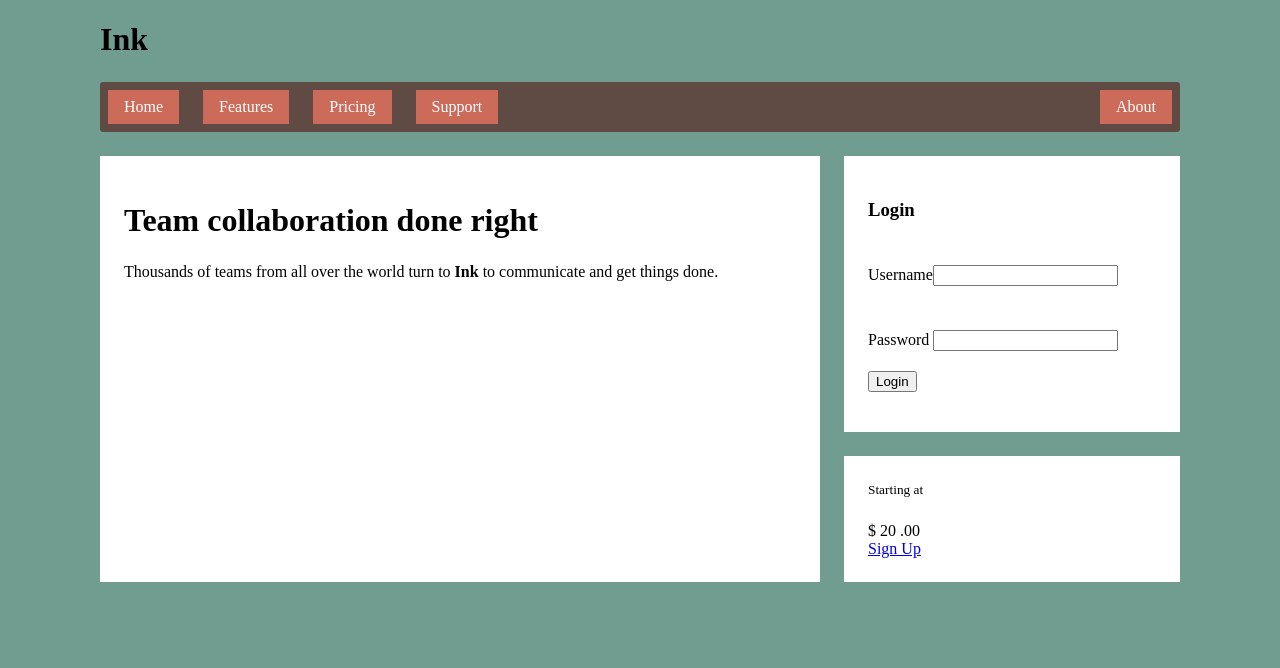
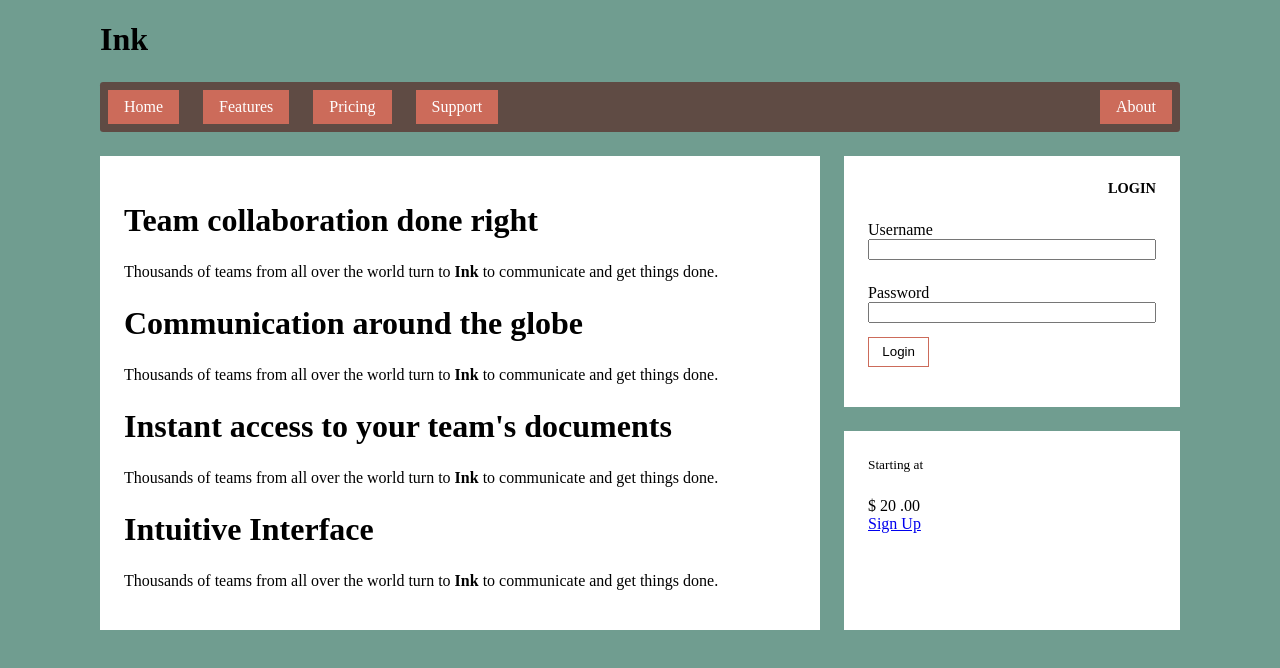
Before and after one commit to alexey-korablin/css_in_depth, a plain HTML site: page flex/flex.html in a window 1280 px wide. Drawn offline with Linux system fonts and the light colour scheme.

Commit message:
005_02 Ch5 5.4 Alignment, spacing and other details

```diff
--- a/flex/flex.css
+++ b/flex/flex.css
@@ -80,6 +80,7 @@ body * + * {
 }
 
 /*
+>>>
 свойство flex содержит три свойства:
     flex-grow -- default auto (зависит от контента)
     flex-shrink -- default 1
@@ -87,20 +88,66 @@ body * + * {
 можно записать так: flex: 2 (flex-grow - 2, flex-shrink и flex-basis значения по умолчанию)
 или так: flex: 2 1 0% // две записи эквивалентны
 
-flex-basis -- на этом свойстве базируются flex-grow и flex-shrink. Данное свойство задает основной размер элемента. Значения могут быть те же что и для width (px, em, $)
+>>>flex-basis -- на этом свойстве базируются flex-grow и flex-shrink. Данное свойство задает основной размер элемента. Значения могут быть те же что и для width (px, em, $)
 Когда flex-basis задан елементу может понадобиться расти или сжиматься, чтобы заполнить или поместиться в контейнер. Это определяется значениями flex-shrink и flex-grow
 
-flex-grow -- не может быть отрицательным. Если flex-grow - 0 - это значит, что он не сможет вырасти больше чем указано в flex-basis. В противном случае элемент будет растягиваться занимая все оставшееся пространство своего контейнера.
+>>>flex-grow -- не может быть отрицательным. Если flex-grow - 0 - это значит, что он не сможет вырасти больше чем указано в flex-basis. В противном случае элемент будет растягиваться занимая все оставшееся пространство своего контейнера.
 Если flex-basis: 0%, а flex-grow: 1 - это будет означать, что ширина блока 0%, оставшееся пространство - 100% за исключением отступов и блок растянется на всю оставшуюся ширину.
 Если же два блока имеют одинаково значение flex-basis:0%, а значение flex-grow у них 1 и 2, то их ширины будут относится друг к другу как 2/3 к 1/3
 
 Лучше пользоваться сокращением -- flex: 2, чем задавать свойства по отдельности. так как при втором подходе дефолтные значения не устанавливаются и вероятность ошибки возрастает.
+
+>>>flex-shrink - следует тем же правилам, что и flex-grow. Если после установления базового размера контейнер будет занимать больше места чем есть в родителе, то он выйдет за его пределы. flex-shrink говорит о том, может ли контейнем быть сжат.
+Значения:
+    flex-shrink: 0 -- контейнер не может быть сжат
+    любые другие значения говорят о том, что контейнер будет сжиматься до тех пор, пока не выйдет за пределы родителя.
+Эффект двух колонок с соотношением размеров 1/3 к 2/3 с помощью flex-shrink может быть достигнут так: flex-shrink: 66.67% и flex-shrink: 33.33% -- эквивалентно 1 1 66.67% и 1 1 33.33%
+
+>>>Варианты использования:
+    -- flex: none | flex: none | flex: none -- создаст три колонки, ширина которых будет зависеть от контента, при этом они не обязательно заполнят ширину родительского контейнера
+    -- flex: 0 0 300px | flex: 1 -- первый контейнер будет равен ширине 300px или меньше (max-width), второй - займет все оставшееся пространство
+    -- flex: 0 0 200px | flex: 1 | flex: 0 0 200px -- два крайних контейнера будут равны макисмальной ширине 200px, а второй, центральный - займет всю оставшуюся ширину
+    -- flex: 50% | flex: 25% | flex: 25% -- левый контейнер займет половину всей ширины, два других займут четвертую часть каждый
+
+>>>Flex-direction
+flex-direction - применяется ко всему контейнеру. Изначальное значение row - заставляет дочерние элементы располагаться в "линию" слева-направо. Значение может быть изменено вот так -- direction: column -- и приведет к тому, что элементы расположатся вертикально друг-под-другом. Также доступны опции row-reverse и column-reverse, чтобы расположить элементы справа-налево и снизу-вверх соответственно.
+Если элменты распололжены в колонку, то значения flex - basis, grow и shrink применяются к высоте, а не к ширине.
 */
 
 .column-main {
     flex: 2;
 }
 
+/* Переворачивает основную ось в сайдбаре, располагая элементы вертикально и задает значение flex-grow - 1, остальные по умолчанию. Это заставляет элементы занимать свободное пространство контейнера */
 .column-sidebar {
+    display: flex;
+    flex-direction: column;
     flex: 1;
 }
+
+.column-sidebar > .tile {
+    flex: 1;
+}
+
+/* Стилизация login формы */
+.login-form h3{
+    margin: 0;
+    font-size: .9em;
+    font-weight: bold;
+    text-align: right;
+    text-transform: uppercase;
+}
+
+.login-form input:not([type=checkbox]):not([type=radio]) {
+    display: block;
+    width: 100%;
+    margin-top: 0;
+}
+
+.login-form button {
+    margin-top: 1em;
+    border: 1px solid #cc6b5a;
+    background-color: #ffffff;
+    padding: .5em 1em;
+    cursor: pointer;
+}
--- a/flex/flex.html
+++ b/flex/flex.html
@@ -23,15 +23,30 @@
         </nav>
         <main class="flex">
             <div class="column-main tile">
-                <h1>Team collaboration done right</h1>
-                <p>Thousands of teams from all over the world turn to <b>Ink</b> to communicate and get things done.</p>
+                <div>
+                    <h1>Team collaboration done right</h1>
+                    <p>Thousands of teams from all over the world turn to <b>Ink</b> to communicate and get things done.</p>
+                </div>
+                <div>
+                    <h1>Communication around the globe</h1>
+                    <p>Thousands of teams from all over the world turn to <b>Ink</b> to communicate and get things done.</p>
+                </div>
+                <div>
+                    <h1>Instant access to your team's documents</h1>
+                    <p>Thousands of teams from all over the world turn to <b>Ink</b> to communicate and get things done.</p>
+                </div>
+                <div>
+                    <h1>Intuitive Interface</h1>
+                    <p>Thousands of teams from all over the world turn to <b>Ink</b> to communicate and get things done.</p>
+                </div>
             </div>
             <div class="column-sidebar">
                 <div class="tile">
                     <form action="" class="login-form">
                         <h3>Login</h3>
                         <p>
-                            <label for="username">Username</label><input type="text" id="username" name="username">
+                            <label for="username">Username</label>
+                            <input type="text" id="username" name="username">
                         </p>
                         <p>
                             <label for="password">Password</label>
```
